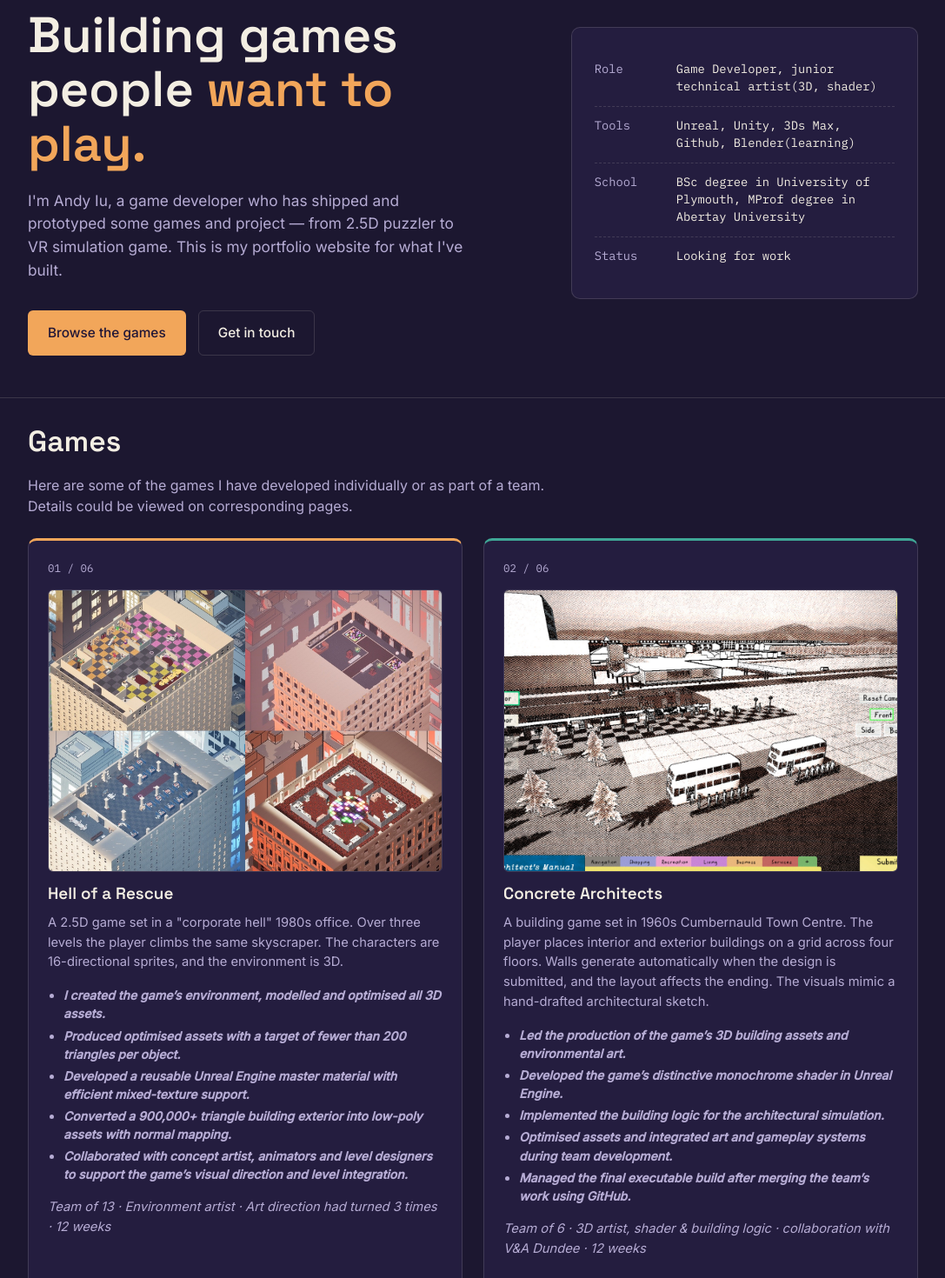
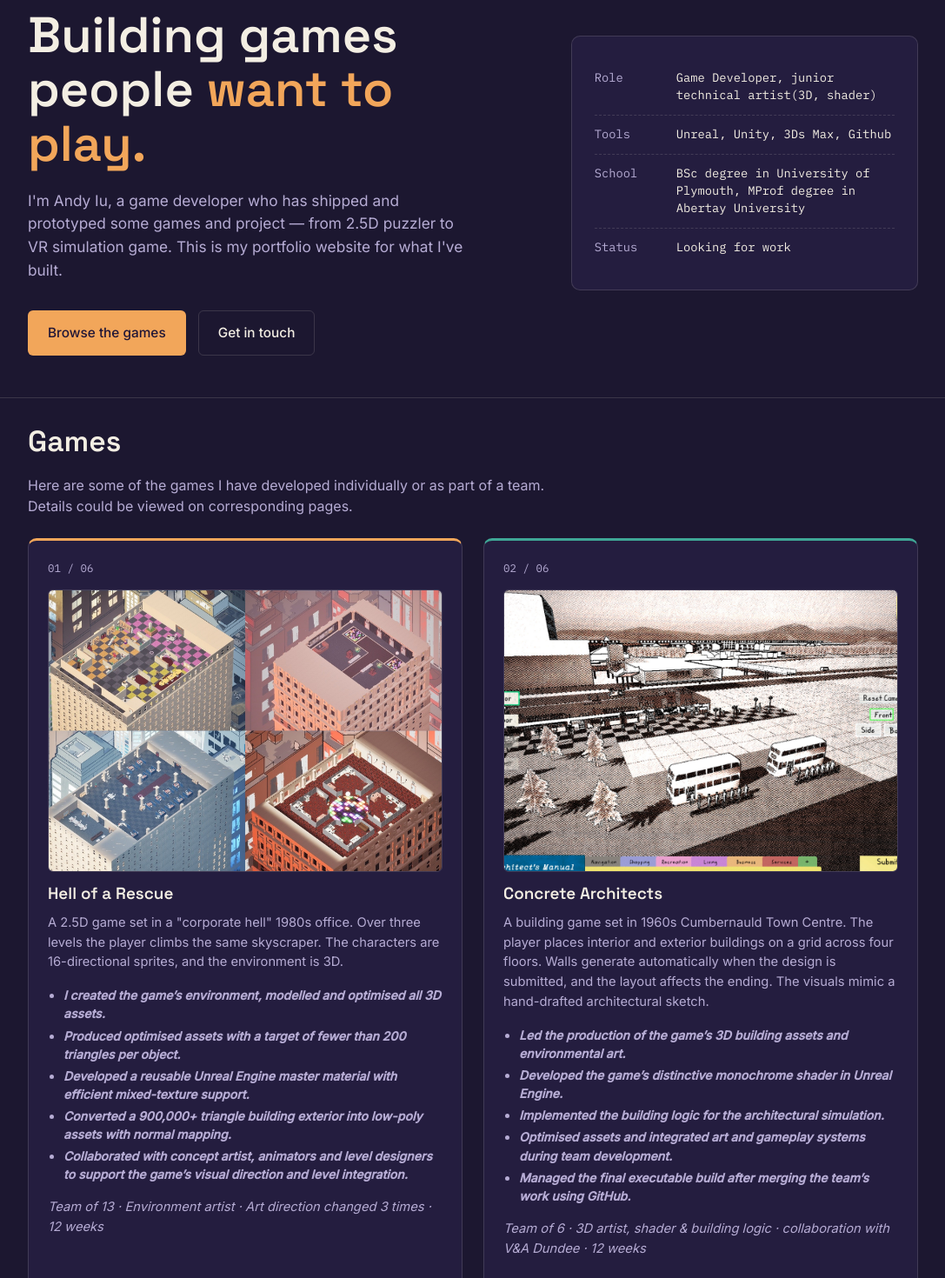
Before and after one commit to thereisnousername1/thereisnousername1.github.io, a React (Vite) app: page /#/ in a window 1280 px wide. Shown: the part 140-1610 px from the top of the page at 87% size, without its empty margins (96-1183 px from the left). Built offline with nearby package versions, Linux system fonts and the light colour scheme; grey boxes are pictures that could not be loaded.

Commit message:
Minor updates

```diff
--- a/src/components/About.jsx
+++ b/src/components/About.jsx
@@ -8,8 +8,8 @@ export default function About() {
           <p>I like the part of production where art has to survive inside a real engine. That might mean rebuilding a detailed model to fit a 200-triangle budget, or setting up a master material so the team can change a floor pattern in seconds instead of re-exporting from 3ds Max. On Concrete Architects I made the sketch-style shader and the building placement logic, then merged everyone's work on GitHub and packaged the final build.</p>
           </div>
         <div>
-          <p>I enjoy building 3D assets, optimising them for real-time use, and connecting art assets with gameplay and level systems. I also have experience with GitHub-based version control, build integration and working with artists, designers and programmers in team environments.</p>
-          <p>I've worked in teams of 2 to 13, and once with an outside client, V&A Dundee.</p>
+          <p></p>
+          <p>I've worked in teams of 2 to 13 alongside artists, designers and programmers, and once with an outside client, V&A Dundee.</p>
           <p>I'm looking for a junior Technical Artist, Environment Artist or Game Developer role.</p>
 
         </div>
--- a/src/components/Hero.jsx
+++ b/src/components/Hero.jsx
@@ -30,7 +30,7 @@ export default function Hero() {
           </div>
           <div className="row">
             <span>Tools</span>
-            <span>Unreal, Unity, 3Ds Max, Github, Blender(learning)</span>
+            <span>Unreal, Unity, 3Ds Max, Github</span>
           </div>
           <div className="row">
             <span>School</span>
--- a/src/data/games.js
+++ b/src/data/games.js
@@ -27,7 +27,7 @@ const rawGames = [
              '/cover/game1cover2.png',
              '/cover/game1cover3.png'],
     contributions: ['I created the game’s environment, modelled and optimised all 3D assets.', 'Produced optimised assets with a target of fewer than 200 triangles per object.', 'Developed a reusable Unreal Engine master material with efficient mixed-texture support.', 'Converted a 900,000+ triangle building exterior into low-poly assets with normal mapping.', 'Collaborated with concept artist, animators and level designers to support the game’s visual direction and level integration.'],
-    quick_info: 'Team of 13 · Environment artist · Art direction had turned 3 times · 12 weeks'
+    quick_info: 'Team of 13 · Environment artist · Art direction changed 3 times · 12 weeks'
   },
   {
     title: 'Concrete Architects',
@@ -83,7 +83,7 @@ const rawGames = [
     color: 'var(--accent-amber)',
     embed_link: 'https://itch.io/embed/3513355',
     document_link: '/documents/From_healthy_to_zombie_final_report.pdf',
-    quick_info: 'Solo project · Programming oriented · Meta VR · Oct 2024 - May 2025'
+    quick_info: 'Solo project · Programmer · VR · Oct 2024 - May 2025'
   },
   {
     title: 'Timelock',
```
